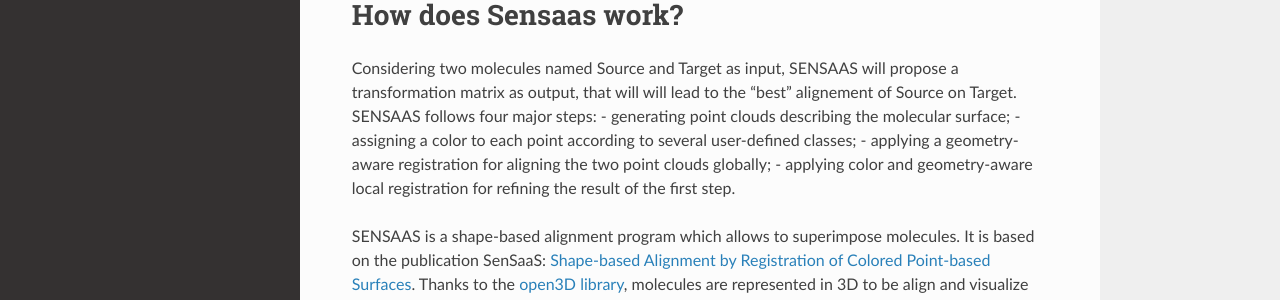
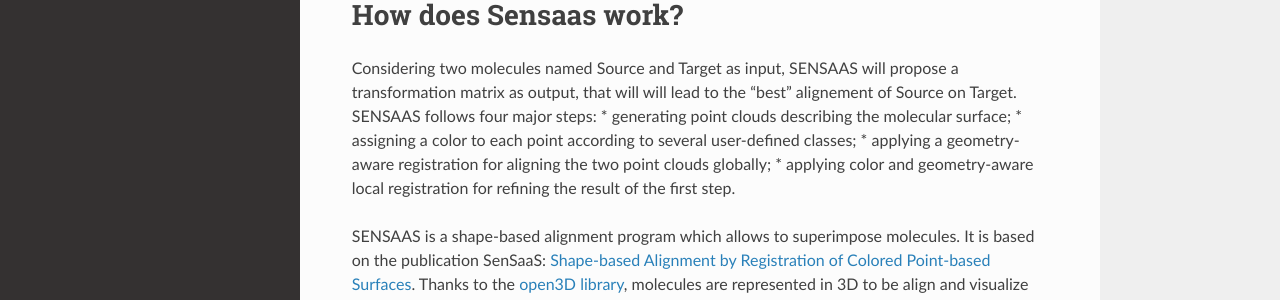
Before and after one commit to SENSAAS/sensaas, a Sphinx documentation site: the page built from docs/index.rst, in a window 1280 px wide and 900 px high. Shown: the part 439-739 px from the top of the window. Built offline with Sphinx 7.4.7 and the Read the Docs theme 2.0.0, drawn with Linux system fonts in a browser that asks for light colours.

Commit message:
Update index.rst

```diff
--- a/docs/index.rst
+++ b/docs/index.rst
@@ -18,10 +18,10 @@ How does Sensaas work?
 ====================================
 
 Considering two molecules named Source and Target as input, SENSAAS will propose a transformation matrix as output, that will will lead to the "best" alignement of Source on Target. SENSAAS  follows four major steps:
-- generating point clouds describing the molecular surface;
-- assigning a color to each point according to several user-defined classes;
-- applying a geometry-aware registration for aligning the two point clouds globally;
-- applying color and geometry-aware local registration for refining the result of the first step.
+* generating point clouds describing the molecular surface;
+* assigning a color to each point according to several user-defined classes;
+* applying a geometry-aware registration for aligning the two point clouds globally;
+* applying color and geometry-aware local registration for refining the result of the first step.
 
 
 SENSAAS is a shape-based alignment program which allows to superimpose molecules. It is based on the publication SenSaaS: `Shape-based Alignment by Registration of Colored Point-based Surfaces <https://onlinelibrary.wiley.com/doi/full/10.1002/minf.202000081>`_. Thanks to the `open3D library <http://www.open3d.org/>`_, molecules are represented in 3D to be align and visualize more easily.
```
